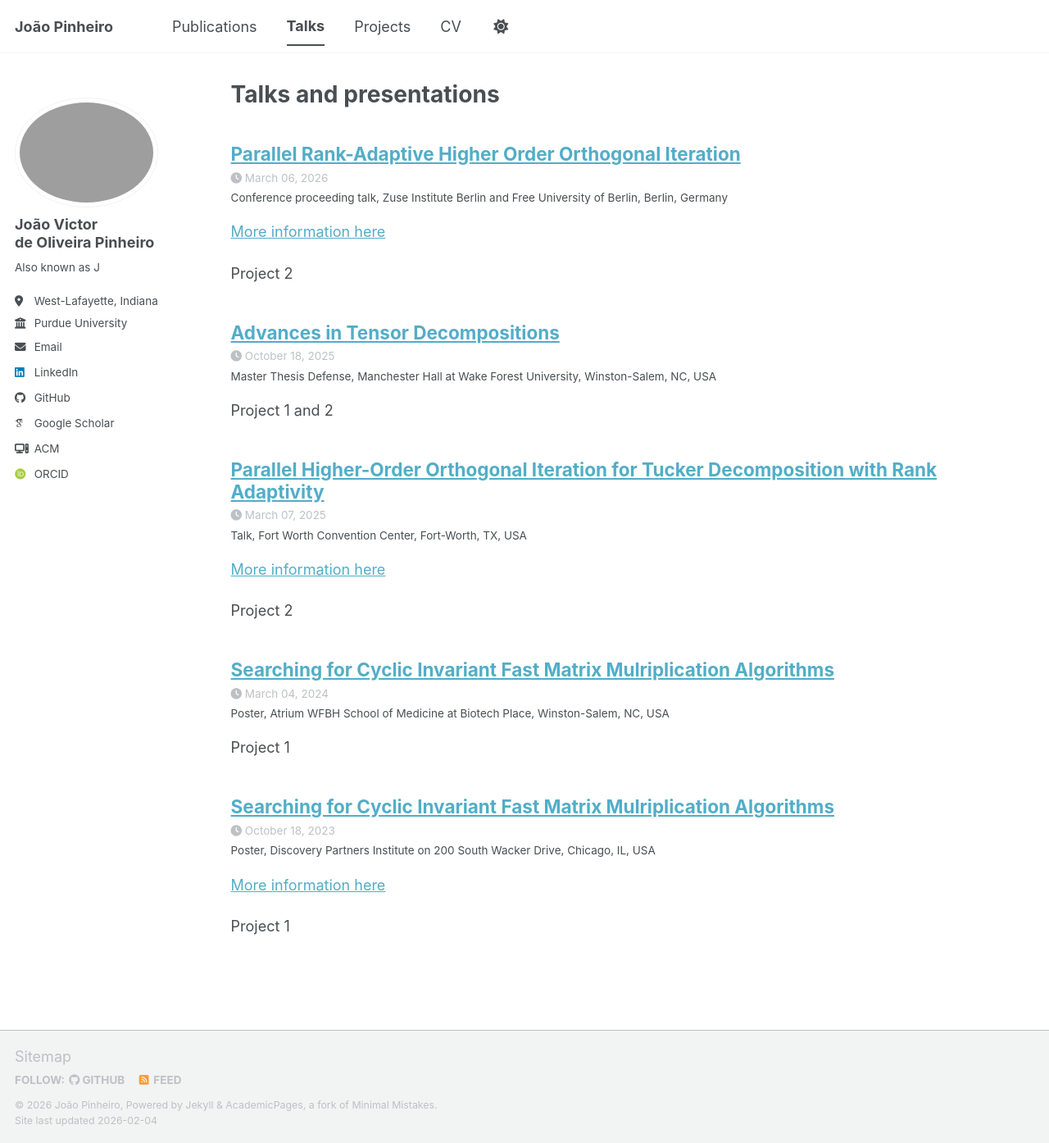
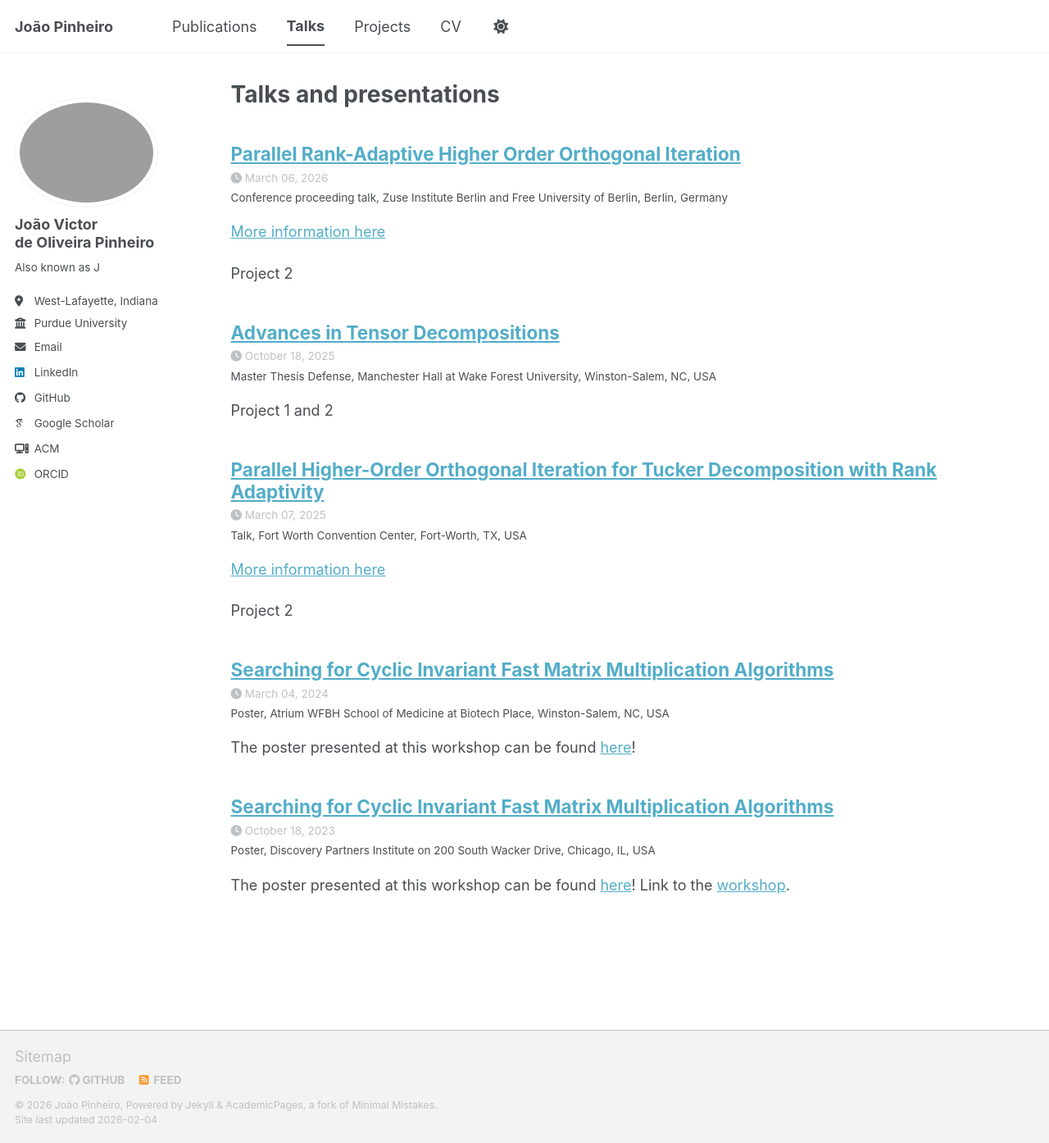
Before and after one commit to Jv7Pinheiro/Jv7Pinheiro.github.io, a Jekyll site: the page built from _pages/talks.html, in a window 1280 px wide and 1394 px high. Shown: the whole window at 82% size. Built offline with Jekyll 4.4.1, drawn with Linux system fonts in a browser that asks for light colours; some web fonts are replaced; a script bundle is joined from its source files by our own code; library files that are not in the unit come from our copies.

Commit message:
Added posters to talks

```diff
--- a/_talks/2023-10-18-SparsituteWorkshop-poster.md
+++ b/_talks/2023-10-18-SparsituteWorkshop-poster.md
@@ -1,5 +1,5 @@
 ---
-title: "Searching for Cyclic Invariant Fast Matrix Mulriplication Algorithms"
+title: "Searching for Cyclic Invariant Fast Matrix Multiplication Algorithms"
 collection: talks
 type: "Poster"
 permalink: /talks/2023-10-18-SparsituteWorkshop-poster
@@ -8,6 +8,4 @@ date: 2023-10-18
 location: "Chicago, IL, USA"
 ---
 
-[More information here](https://solomonik.cs.illinois.edu/tensor_workshop/)
-
-Project 1
+The poster presented at this workshop can be found [here](files/posters/SparsituteWorkship-poster.pdf)! Link to the [workshop](https://solomonik.cs.illinois.edu/tensor_workshop/).
--- a/_talks/2024-03-04-GradResDay-poster.md
+++ b/_talks/2024-03-04-GradResDay-poster.md
@@ -1,5 +1,5 @@
 ---
-title: "Searching for Cyclic Invariant Fast Matrix Mulriplication Algorithms"
+title: "Searching for Cyclic Invariant Fast Matrix Multiplication Algorithms"
 collection: talks
 type: "Poster"
 permalink: /talks/2024-03-04-GradResDay-poster
@@ -8,4 +8,4 @@ date: 2024-03-04
 location: "Winston-Salem, NC, USA"
 ---
 
-Project 1
+The poster presented at this workshop can be found [here](files/posters/GradResDay-poster.pdf)!
```
Also changed, not shown: 2 other files.
